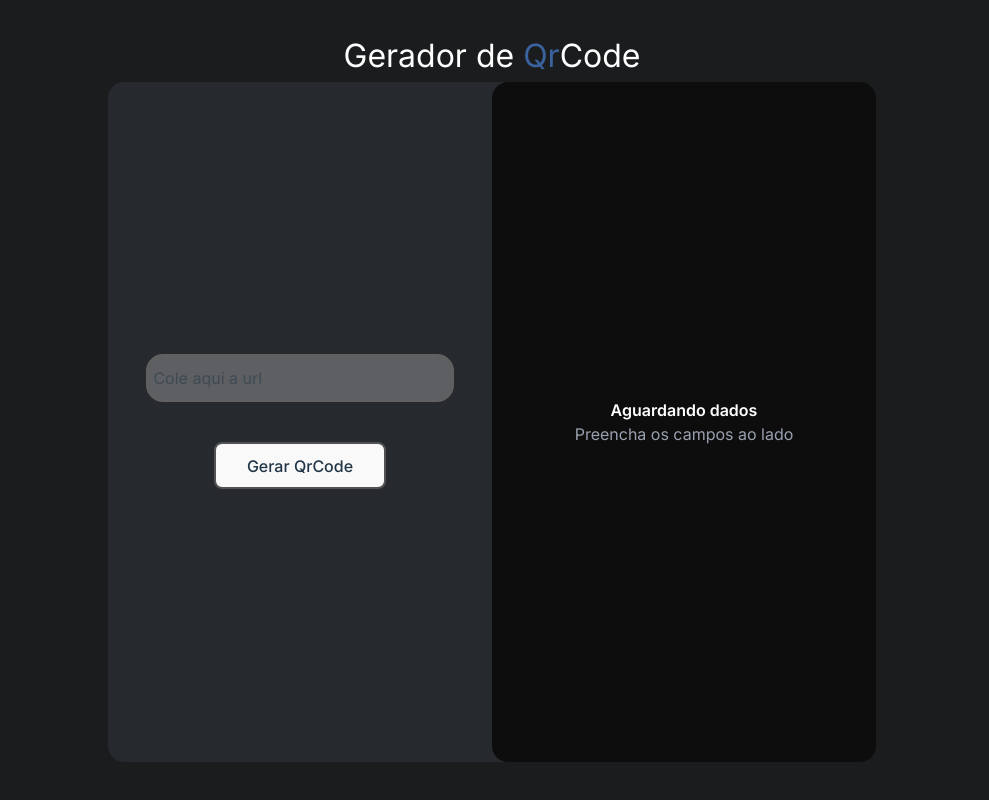
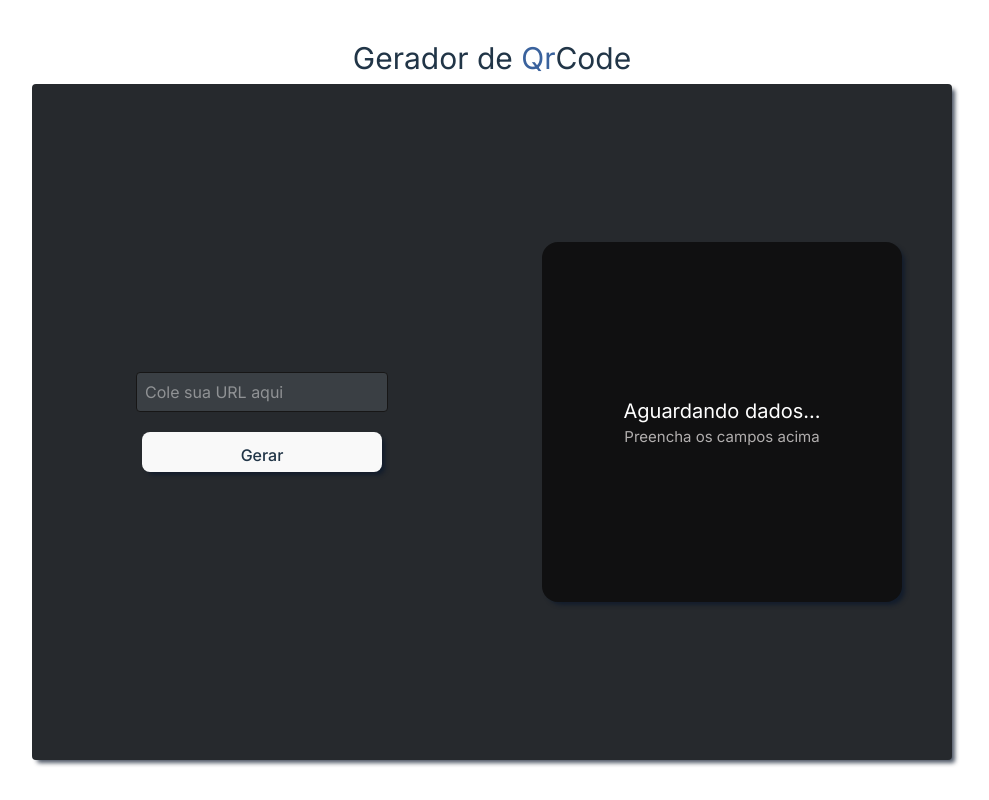
Before and after one commit to joseathael00/qrcode-generator, a React (Vite) app: page / in a window 1280 px wide. Shown: the whole page, without its empty margins (148-1137 px from the left). Built offline with nearby package versions, Linux system fonts and the light colour scheme.

Commit message:
Terminada a interface

```diff
--- a/src/App.css
+++ b/src/App.css
@@ -1,59 +1,14 @@
-@import url("https://fonts.googleapis.com/css2?family=Inter:ital,opsz,wght@0,14..32,100..900;1,14..32,100..900&family=Noto+Sans:ital,wght@0,100..900;1,100..900&display=swap");
 @import "tailwindcss";
-* {
-  font-family: "Inter";
-  margin: 0;
-  padding: 0;
-}
-h1 {
-  font-size: 2rem;
-}
-button {
-  border: 2px solid #535252;
-}
-input {
-  padding: 3px;
-  border-radius: 17px;
-}
-input::placeholder {
-  padding: 2px;
-}
-#download {
-  background-image: url("./assets/download.png");
-}
-#clear {
-  font-size: 13px;
-}
+
 @theme {
-  --color-dark-blue: #0b0e2b;
   --color-dark: #101011;
-  --shadow-marine-blue: 4px 4px 4px 0px rgba(11, 14, 43, 71);
+  --shadow-marine-blue: 4px 4px 4px -1px rgba(11, 24, 43, 0.72);
 }
 
 @utility flex-center {
   display: flex;
+  flex-direction: column;
+
   justify-content: center;
   align-items: center;
-  text-align: center;
 }
-@utility center {
-  justify-content: center;
-  align-items: center;
-  place-items: center;
-}
-
-@media (min-width: 2720px) {
-  h1 {
-    font-size: 50px;
-  }
-  button {
-    font-size: 20px;
-  }
-  input {
-    font-size: 25px;
-    padding-left: 12px;
-  }
-  input::placeholder {
-    font-size: 25px;
-  }
-}
--- a/src/App.tsx
+++ b/src/App.tsx
@@ -1,119 +1,61 @@
-import useWindowWidth from "./scripts/windowWidth.ts";
 import "./App.css";
-import { useState } from "react";
+import { useEffect, useState } from "react";
 
 export default function App() {
-  // Cria um state de nome qrCode, é onde a imagem do qrcode vai ficar
-  const [qrCode, setQrCode] = useState("");
+  const [url, setUrl] = useState("");
+  console.log(url);
+  const [windowWidht, setWindowWidth] = useState(0);
 
-  // State que captura a url dentro do input de url
-  const [url, SetUrl] = useState("");
-
-  // Função que envia a url pra api
-  async function sendUrl() {
-    const response = await fetch("http://127.0.0.1:8000", {
-      method: "POST",
-      headers: {
-        "Content-Type": "application/json",
-      },
-      body: JSON.stringify({ url }),
-    });
-    // Trasforma a imagem em bytes
-    const blob = await response.blob();
-
-    // Cria uma url temporária pra imagem
-    const imageUrl = URL.createObjectURL(blob);
-
-    // Adiciona a imagem no state de qrcode
-    setQrCode(imageUrl);
-  }
-
-  // Variável que define o subtitulo da caixa do Qrcode
-  const subtitle =
-    useWindowWidth() > 768
-      ? "Preencha os campos ao lado"
-      : "Preencha os campos acima";
-
-  // Executa a função de enviar url quando a tecla 'Enter' é apertada
-  const handleKeyDown = (e: React.KeyboardEvent) => {
-    if (e.key === "Enter") sendUrl();
-  };
+  // * UseEffect que guarda a largura da página sempre que o evento 'resize' é chamado
+  useEffect(() => {
+    // * Cria uma função que guarda a largura da página
+    function handleResize() {
+      setWindowWidth(window.innerWidth);
+    }
+    // * Cria um evento de 'resize' que chama a função criada acima
+    window.addEventListener("resize", handleResize);
+    return () => window.removeEventListener("resize", handleResize);
+  }, []);
 
   return (
-    <main className="flex flex-col items-center justify-center gap-2 w-screen h-screen bg-[#1a1c1e]">
-      <h1 className="text-white">
+    <main className="flex-center h-[95dvh] w-[95dvw] gap-2  p-10">
+      <h1 className="text-3xl 2xl:text-6xl">
         Gerador de <span className="text-[#3A629D]">Qr</span>Code
       </h1>
 
       <div
-        className="grid grid-cols-1 grid-rows-[0.5fr_1fr] lg:grid-cols-2 lg:grid-rows-1
-        w-[85dvw] h-[80dvh] md:w-[55dvw] lg:w-[80dvw] lg:h-[85dvh] xl:w-[60dvw]
-        rounded-2xl bg-[#26292D] relative"
+        className="grid grid-cols-1 grid-rows-2 place-items-center h-8/9 w-8/9 sm:grid-cols-2 sm:grid-rows-1  min-[425px]:w-90 sm:w-10/12
+       lg:w-230 2xl:w-10/12  bg-[#26292D] rounded shadow-marine-blue"
       >
-        <div className="flex flex-col justify-center place-items-center gap-10 w-full h-full">
+        <div className="flex-center gap-5 ">
           <input
             type="text"
-            name="Input de Url"
-            id="urlInput"
-            onKeyDown={handleKeyDown}
-            // Adiciona o valor do input no state Url sempre que ele é mudado
-            onChange={(e) => SetUrl(e.target.value)}
-            placeholder="Cole aqui a url"
-            className="px-3 w-[90%] h-12 md:w-[70%] lg:w-[80%] xl:w-[80%] border-2
-             border-solid border-[#606060] bg-[#5d5f62] outline-none rounded-lg"
+            placeholder="Cole sua URL aqui"
+            onChange={(e) => setUrl(e.target.value)} // * Muda o valor do input sempre que algo novo é digitado dentro dele
+            className="h-10 min-w-15 2xl:h-15 2xl:w-80 2xl:text-[1.2rem] px-2! text-neutral-200 bg-[#3A3F44]
+       border border-solid border-[#171616] rounded-sm outline-0"
           />
-          <button
-            className="w-[70%] md:w-[50%] lg:w-[50%] xl:w-[45%] hover:outline-none bg-[#1a1a1a] rounded-lg py-2"
-            onClick={sendUrl}
-          >
-            Gerar QrCode
+
+          <button className="h-10 w-60 2xl:h-15 2xl:w-80  bg-dark shadow-marine-blue">
+            <p className="2xl:text-[1.2rem]">Gerar</p>
           </button>
         </div>
 
         <div
-          // Adiciona a imagem do qrcode como background
-          style={{ backgroundImage: `url(${qrCode})` }}
-          className="flex flex-col items-center justify-center w-full h-full
-          rounded-2xl bg-[#0d0d0d] text-center bg-contain bg-no-repeat bg-center"
+          className="flex-center w-[90%] h-[90%] min-[325px]:w-65 min-[325px]:h-65 sm:h-75 sm:w-70 lg:h-90 lg:w-90 2xl:w-150
+         2xl:h-150 bg-dark rounded-2xl shadow-marine-blue "
         >
-          {/* Esses dois textos só aparecem se o qrcode ainda não foi gerado */}
-          {!qrCode && (
-            <h2 className="font-semibold text-white">
-              Aguardando dados
-            </h2>
-          )}
-          {!qrCode && (
-            <p className="text-base text-gray-400">{subtitle}</p>
-          )}
+          <p className="text-[20px] 2xl:text-3xl text-white ">
+            Aguardando dados...
+          </p>
+
+          {/* Exibe a primeira mensagem caso a condição 'windowWidth < 768' seja verdadeira, caso seja falsa, exibe a segunda */}
+          <p className="text-[15px] 2xl:text-2xl text-[#B1AEAE]">
+            {windowWidht < 645
+              ? "Preencha os campos acima"
+              : "Preencha os campos ao lado"}
+          </p>
         </div>
-
-        {/* Esses botões só aparecem quando o qrCode já foi gerado */}
-        {qrCode && (
-          <button
-            style={{ right: '4%' }}
-            className="h-12 w-12 absolute bottom-10 bg-cover bg-[#1a1a1a] rounded-lg"
-            id="download"
-            onClick={() => {
-              // Função anônima de download quando o botão de download é apertado
-              const link = document.createElement("a");
-              link.href = qrCode;
-              link.download = "qrcode.png";
-              link.click();
-            }}
-          ></button>
-        )}
-
-        {qrCode && (
-          <button
-            className="h-10 w-32 absolute top-12 right-7 border-2 border-solid border-[#020202] bg-[#1a1a1a] rounded-lg"
-            id="clear"
-            onClick={() => {
-              setQrCode("");
-            }}
-          >
-            Limpar QrCode
-          </button>
-        )}
       </div>
     </main>
   );
--- a/src/index.css
+++ b/src/index.css
@@ -1,3 +1,10 @@
+@import url("https://fonts.googleapis.com/css2?family=Inter:ital,opsz,wght@0,14..32,100..900;1,14..32,100..900&family=Noto+Sans:ital,wght@0,100..900;1,100..900&display=swap");
+* {
+  margin: 0;
+  padding: 0;
+  box-sizing: border-box;
+  font-family: "Inter";
+}
 :root {
   font-family: system-ui, Avenir, Helvetica, Arial, sans-serif;
   line-height: 1.5;
@@ -5,14 +12,13 @@
 
   color-scheme: light dark;
   color: rgba(255, 255, 255, 0.87);
-  background-color: #242424;
+  background-color: #3a3f44;
 
   font-synthesis: none;
   text-rendering: optimizeLegibility;
   -webkit-font-smoothing: antialiased;
   -moz-osx-font-smoothing: grayscale;
 }
-
 a {
   font-weight: 500;
   color: #646cff;
@@ -23,16 +29,21 @@ a:hover {
 }
 
 body {
-  margin: 0;
   display: flex;
-  place-items: center;
+  flex-direction: column;
+
+  padding: 10px;
+  align-items: center;
+  justify-content: center;
+
+  height: 100dvh;
+  width: 100dvw;
+
+  max-height: 100dvh;
+  max-width: 100dvw;
+
   min-width: 320px;
   min-height: 100vh;
-}
-
-h1 {
-  font-size: 3.2em;
-  line-height: 1.1;
 }
 
 button {
```
